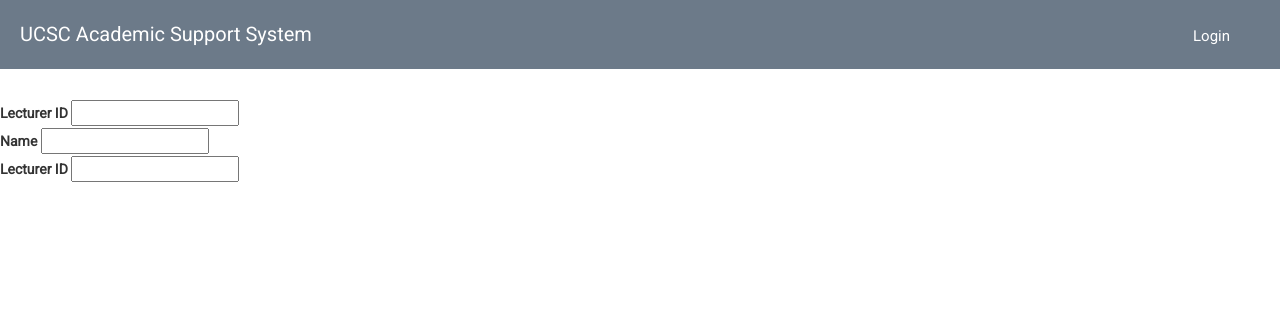
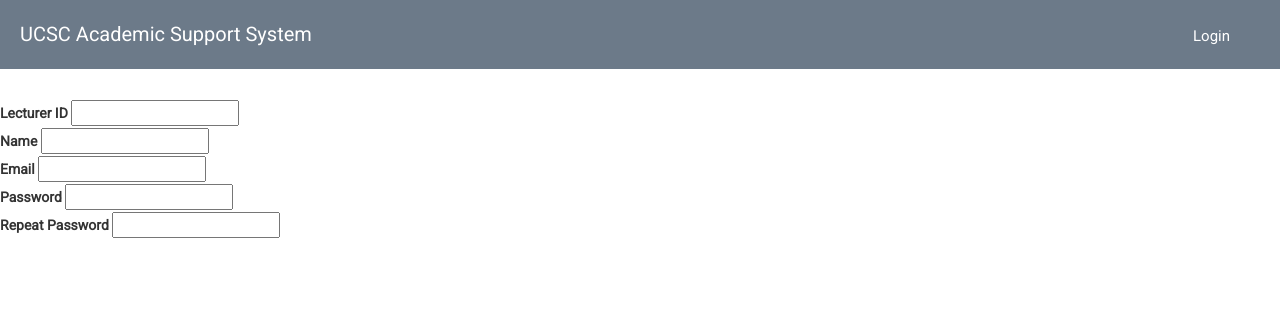
Before and after one commit to kaneeldias/GroupProject, a CodeIgniter app: page /GroupProject/index.php/lecturer/add in a window 1280 px wide. Shown: the top 329 px of the page. Run offline with CodeIgniter, Linux system fonts and the light colour scheme.

Commit message:
edit Add lecturer form

```diff
--- a/application/views/forms/addLecturer.php
+++ b/application/views/forms/addLecturer.php
@@ -5,7 +5,13 @@
     <label>Name</label>
     <input name="name"/>
     <br>
-    <label>Lecturer ID</label>
-    <input name="lecuturerId"/>
+    <label>Email</label>
+    <input name="email"/>
+    <br>
+    <label>Password</label>
+    <input name="password"/>
+    <br>
+    <label>Repeat Password</label>
+    <input name="rePassword"/>
     <br>
 </form>
```
